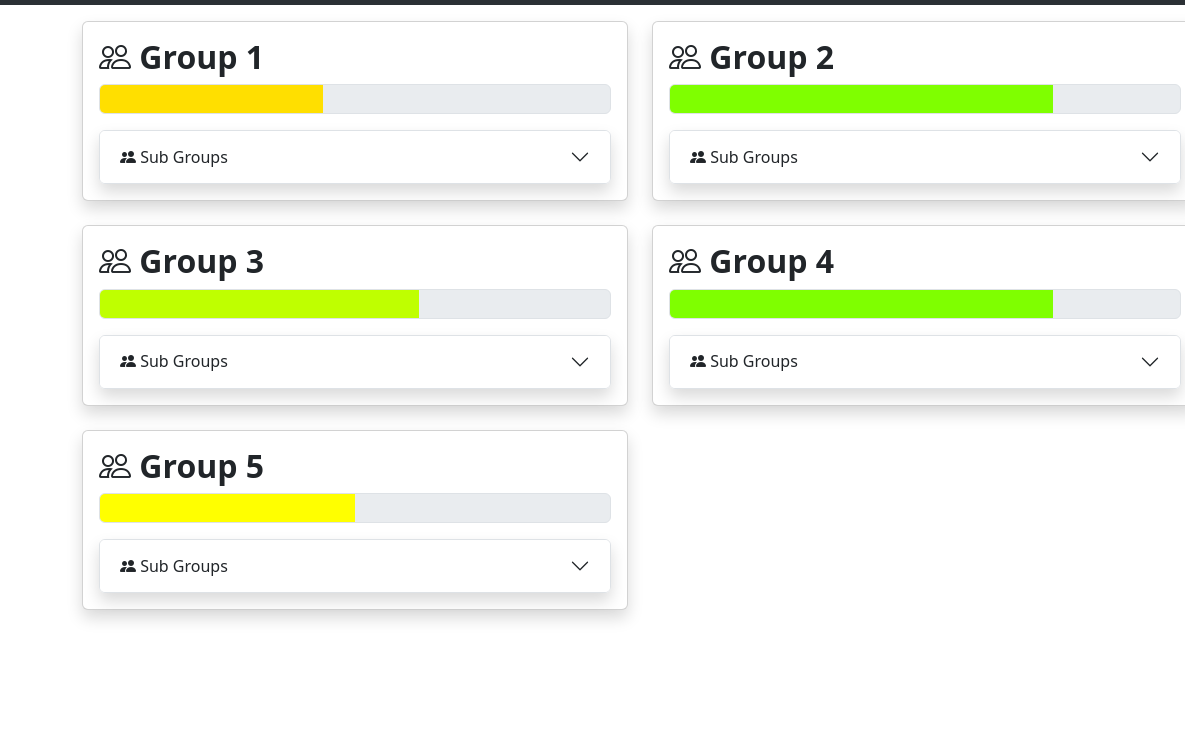
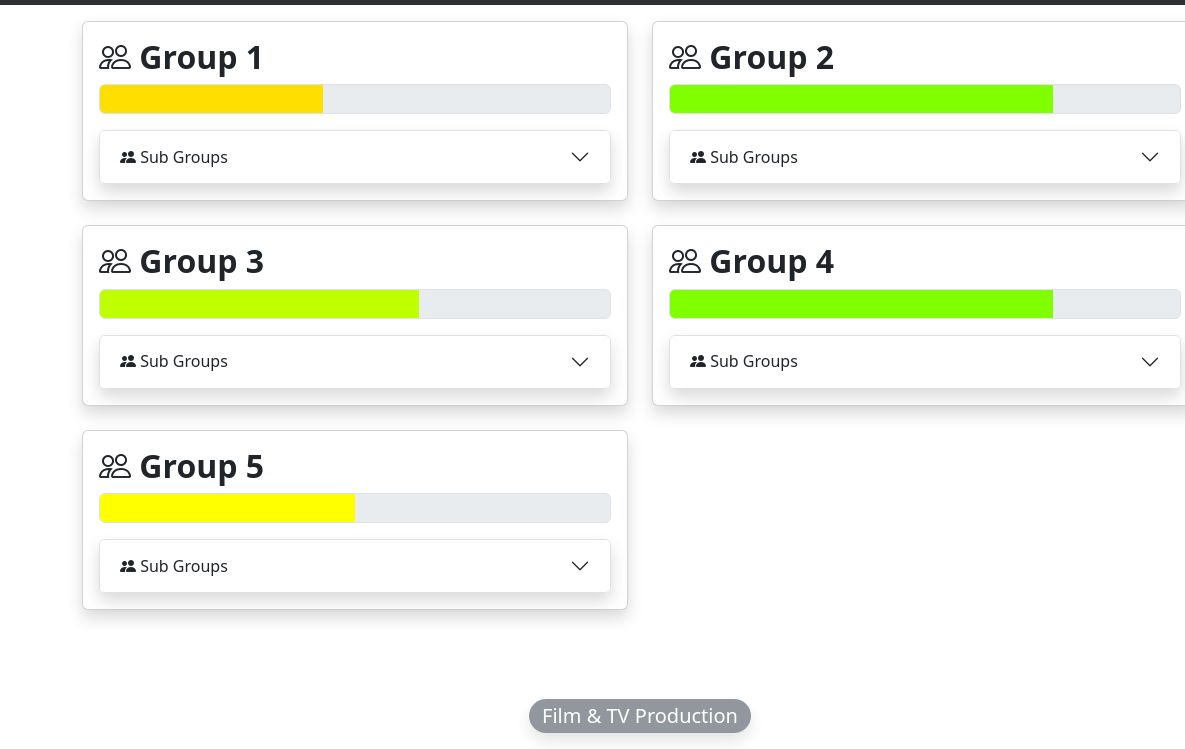
Before and after one commit to alex-pallan/team-relationship-tracker, a plain HTML site: page index.html in a window 1280 px wide. Shown: the part 51-800 px from the top of the page, 0-1185 px from the left. Drawn offline with nearby package versions, Linux system fonts and the light colour scheme.

Commit message:
Update index.html

```diff
--- a/index.html
+++ b/index.html
@@ -36,6 +36,11 @@
       </div>
     </nav>
       <div class="container pt-3" id="content"></div>
+    <span
+      class="badge rounded-pill text-bg-secondary position-fixed bottom-0 start-50 translate-middle-x fs-5 fw-normal mb-3 shadow"
+      style="opacity: 0.75"
+      >Film & TV Production</span
+    >
     <a
       href="https://github.com/alex-pallan/team-relationship-tracker/blob/448b049dfc42e0e98887292c5765e79ba6a443fb/data.json"
       class="badge rounded-pill text-bg-primary fs-2 m-3 position-fixed bottom-0 end-0"
```
